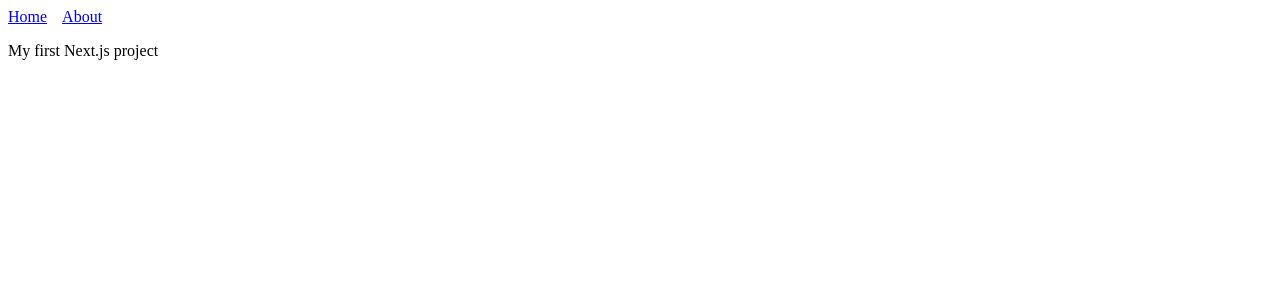
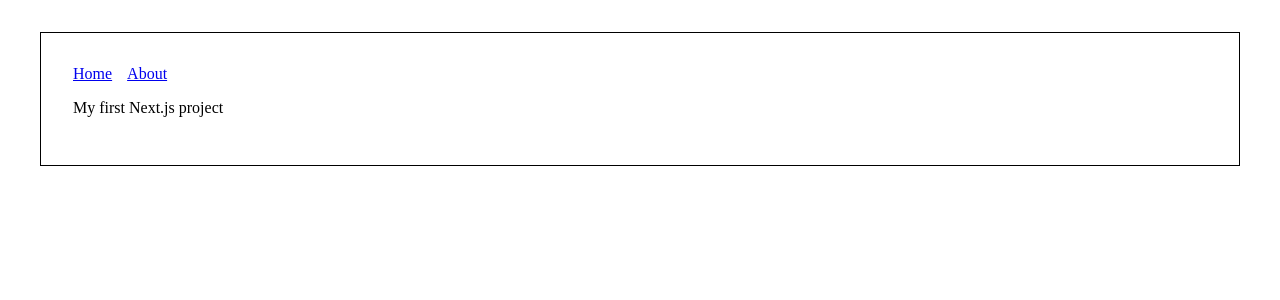
Before and after one commit to dvlprdave/learn-nextjs, a Next.js app: page / in a window 1280 px wide. Shown: the top 300 px of the page. Built offline with nearby package versions, Linux system fonts and the light colour scheme.

Commit message:
added layouts component

```diff
--- /dev/null
+++ b/layout/layout.js
@@ -0,0 +1,16 @@
+import Header from '../components/header';
+
+const layoutStyle = {
+  margin: '2rem',
+  padding: '2rem',
+  border: '1px solid #000'
+};
+
+const Layout = (props) => (
+  <div style={layoutStyle}>
+    <Header />
+    {props.children}
+  </div>
+);
+
+export default Layout;
--- a/pages/index.js
+++ b/pages/index.js
@@ -1,10 +1,9 @@
-import Header from '../components/header';
+import Layout from '../layout/layout';
 
 const Index = () => (
-    <div>
-      <Header />
+    <Layout>
       <p>My first Next.js project</p>
-    </div>
+    </Layout>
 );
 
 export default Index;
```
Also changed, not shown: pages/about.js (+3 -4 lines), 2 other files (tests, documents, lock files or other folders).
